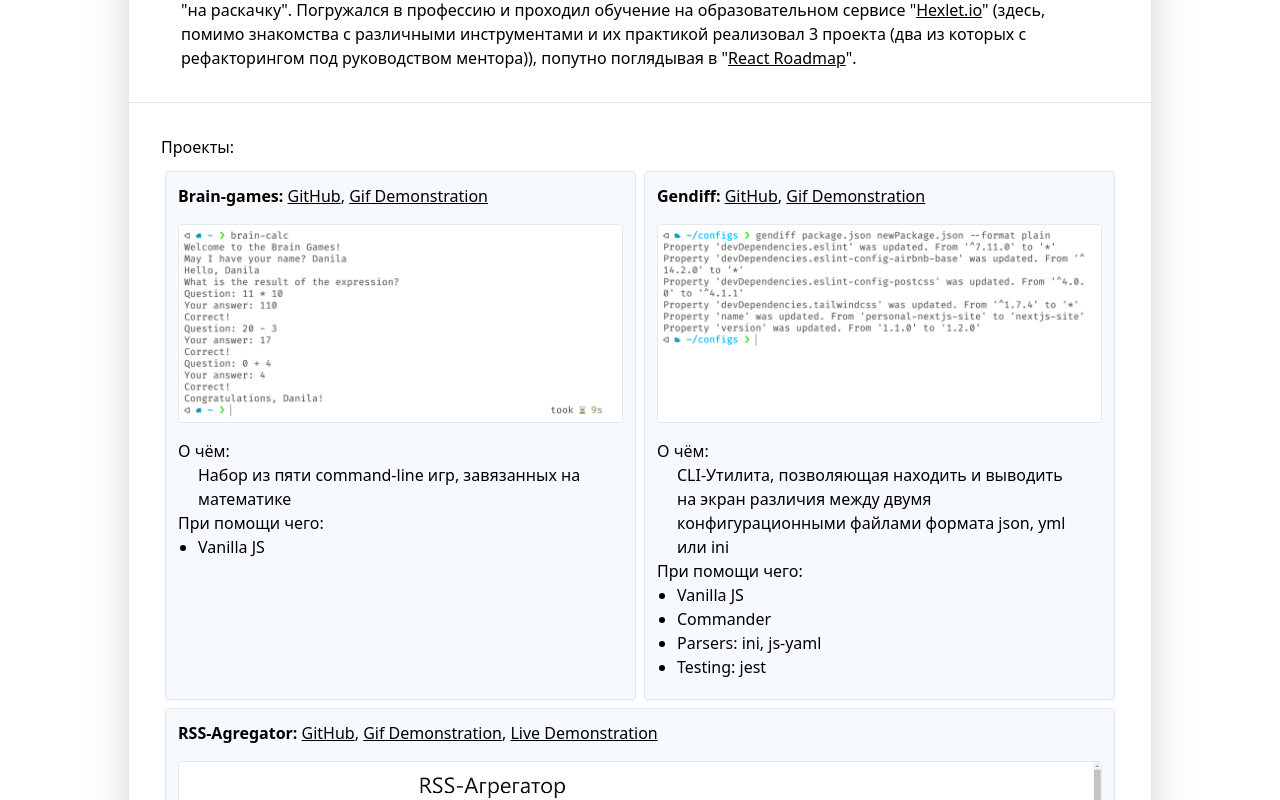
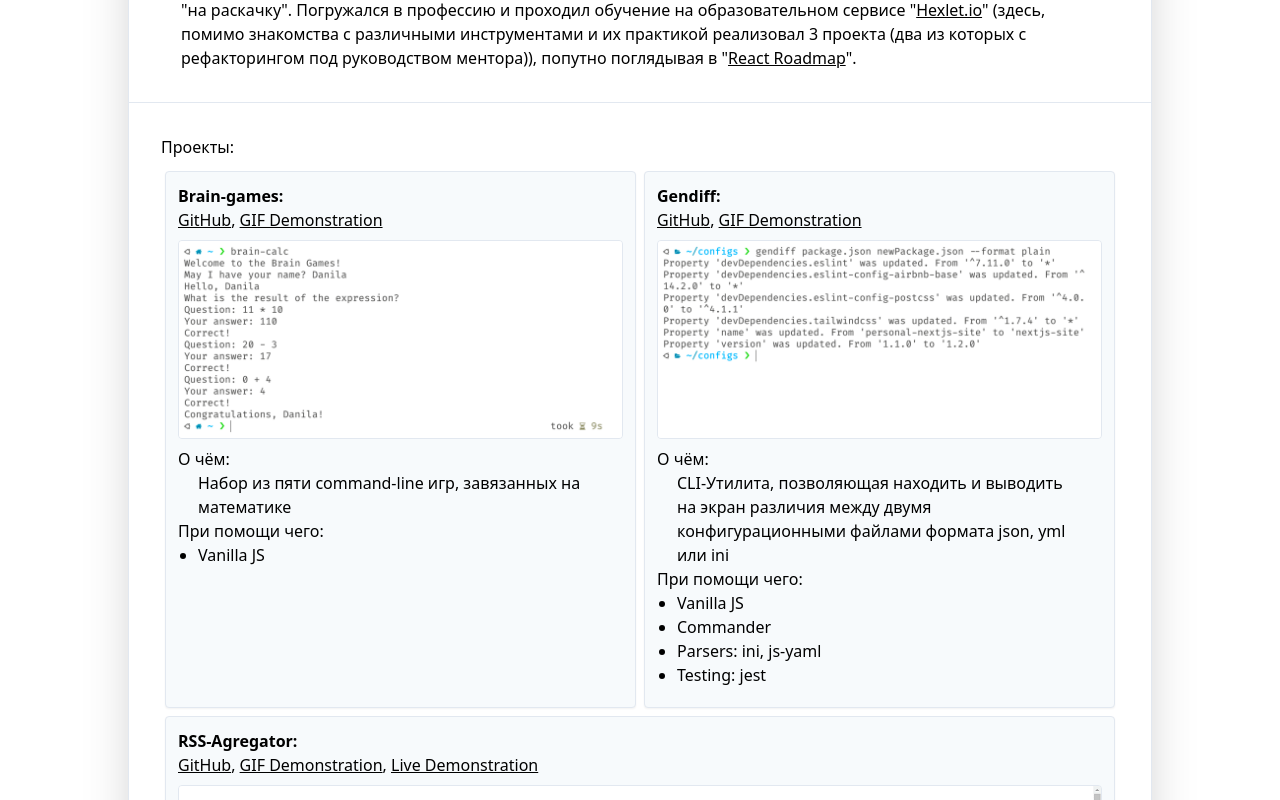
Before and after one commit to neandreev/personal-nextjs-site, a Next.js app: page / in a window 1280 px wide. Shown: the part 380-1180 px from the top of the page. Built offline with nearby package versions, Linux system fonts and the light colour scheme.

Commit message:
components refactoring

```diff
--- a/components/about.js
+++ b/components/about.js
@@ -1,32 +1,24 @@
 import Paragraph from './paragraph';
+import Link from './link';
 
 export default function About() {
   return (
     <div>
       <span>О себе:</span>
       <Paragraph>
-        20-летний парень, который хочет участвовать в разработке
-        крутых сервисов для людей. Закончив школу с отличием и поступив
-        в институт на техническую специальность, словил экзистенциальный кризис
-        от качества и методов образования и решил обучаться профессии,
-        которая позволила бы в сжатые сроки стать специалистом, способным на
-        планомерное и уверенное развивие под руководством крутых разработчиков без
-        траты времени &quot;на раскачку&quot;. Погружался в профессию и проходил обучение на
-        образовательном сервисе &quot;
-        <a className="underline" target="_blank" href="https://ru.hexlet.io/u/neandreev" rel="noreferrer">
-          Hexlet.io
-        </a>
-        &quot; (здесь, помимо знакомства c различными инструментами и их практикой
+        20-летний парень, который хочет участвовать в разработке крутых
+        сервисов для людей. Закончив школу с отличием и поступив в институт на
+        техническую специальность, словил экзистенциальный кризис от качества
+        и методов образования и решил обучаться профессии, которая позволила
+        бы в сжатые сроки стать специалистом, способным на планомерное и уверенное
+        развивие под руководством крутых разработчиков без траты времени
+        &quot;на раскачку&quot;.
+        Погружался в профессию и проходил обучение на образовательном сервисе
+        &quot;<Link href="https://ru.hexlet.io/u/neandreev" text="Hexlet.io" />&quot;
+        (здесь, помимо знакомства c различными инструментами и их практикой
         реализовал 3 проекта (два из которых с рефакторингом под руководством
-        ментора)), попутно поглядывая в &quot;
-        <a
-          className="underline"
-          target="_blank"
-          href="https://github.com/adam-golab/react-developer-roadmap" rel="noreferrer"
-        >
-          React Roadmap
-        </a>
-        &quot;.
+        ментора)), попутно поглядывая в
+        &quot;<Link href="https://github.com/adam-golab/react-developer-roadmap" text="React Roadmap" />&quot;.
       </Paragraph>
     </div>
   );
--- a/components/projects.js
+++ b/components/projects.js
@@ -1,4 +1,5 @@
 import List from './list';
+import Link from './link';
 import Paragraph from './paragraph';
 
 const projects = [
@@ -22,55 +23,52 @@
   },
 ];
 
-export default function Projects() {
-  return (
-    <div>
-      <span>Проекты:</span>
-      <div className="flex flex-wrap">
-        {projects.map((project, index) => {
-          const {
-            name, description, properties, liveDemonstrationUrl,
-          } = project;
-          const githubLink = `https://github.com/neandreev/frontend-project-lvl${index + 1}`;
+const renderLinks = (project, index) => {
+  const { name, liveDemonstrationUrl } = project;
+  const githubUrl = `https://github.com/neandreev/frontend-project-lvl${index + 1}`;
+  const gifUrl = `/images/${name}.gif`;
+
+  const githubLink = <Link href={githubUrl} text='GitHub' />;
+  const gifLink = <Link href={gifUrl} text="GIF Demonstration" />;
+
+  if (!liveDemonstrationUrl) {
+    return <p>{githubLink}, {gifLink}</p>;
+  }
+
+  const demonstrationLink = <Link href={liveDemonstrationUrl} text="Live Demonstration" />;
+  return <p>{githubLink}, {gifLink}, {demonstrationLink}</p>;
+};
+
+const renderProject = (project, index) => {
+  const { name, description, properties } = project;
   const imageUrl = `/images/${name}.png`;
-          const demonstrationUrl = `/images/${name}.gif`;
   const imageAlt = `${name} project representation`;
 
   return (
-            <div
-              key={index}
-              className="flex-grow mt-2 box-border w-full md:w-1/2"
-            >
+    <div key={index} className="flex-grow mt-2 box-border w-full md:w-1/2">
       <div className="bg-gray-100 box-border m-1 p-3 h-full border rounded shadow-sm">
-                <span className="font-bold">{name}:</span>
-                <span> </span>
-                <span>
-                  <a href={githubLink} target="_blank" className="underline" rel="noreferrer">GitHub</a>
-                </span>
-                <span>, </span>
-                <span>
-                  <a href={demonstrationUrl} target="_blank" className="underline" rel="noreferrer">Gif Demonstration</a>
-                </span>
-                {liveDemonstrationUrl
-                  ? <span>
-                      , <a href={liveDemonstrationUrl} target="_blank" className="underline" rel="noreferrer">Live Demonstration</a>
-                    </span>
-                  : null}
         <div>
-                  <img
-                    className="border rounded my-4"
-                    src={imageUrl}
-                    alt={imageAlt}
-                  />
+          <p><span className="font-bold">{name}:</span></p>
+          {renderLinks(project, index)}
         </div>
+        <div><img className="border rounded my-2" src={imageUrl} alt={imageAlt} /></div>
+        <div>
           <span>О чём:</span>
           <Paragraph>{description}</Paragraph>
           <span>При помощи чего:</span>
           <List points={properties} />
         </div>
       </div>
+    </div>
   );
-        })}
+};
+
+export default function Projects() {
+  return (
+    <div>
+      <span>Проекты:</span>
+      <div className="flex flex-wrap">
+        {projects.map(renderProject)}
       </div>
     </div>
   );
--- a/components/skills.js
+++ b/components/skills.js
@@ -3,6 +3,13 @@
 const presenthardskills = ['HTML, CSS', 'JavaScript', 'React, Redux', 'Jest', 'Декларативный код', 'Linux power user'];
 const futurehardskills = ['SASS', 'TypeScript'];
 const softskills = ['Critical thinking', 'Lifelong learner', 'Self-Reflection', 'Nonviolent Communication', 'Emotional intelligence'];
+
+const renderList = (points, text) => (
+  <div className="w-10/12">
+    <span className="pl-5">{text}</span>
+    <List points={points} />
+  </div>
+);
 
 export default function Skills() {
   return (
@@ -12,19 +19,12 @@
         <div className="bg-gray-100 mx-1 p-2 md:w-10/12 border rounded shadow-sm">
           <span className="pl-5">Hardskills:</span>
           <div className="flex justify-between h-full">
-            <div className="w-10/12">
-              <span className="pl-5">In use:</span>
-              <List points={presenthardskills} />
-            </div>
-            <div className="w-10/12">
-              <span className="pl-5">In progress:</span>
-              <List points={futurehardskills} />
-            </div>
+            {renderList(presenthardskills, 'In use:')}
+            {renderList(futurehardskills, 'In progress:')}
           </div>
         </div>
         <div className="bg-gray-100 md:mt-0 mx-1 p-2 md:w-10/12 border rounded shadow-sm">
-          <span className="pl-5 h-full">Softskills:</span>
-          <List points={softskills} />
+          {renderList(softskills, 'Softskills:')}
         </div>
       </div>
     </div>
```
Lines whose indentation alone changed are shown as unchanged.
